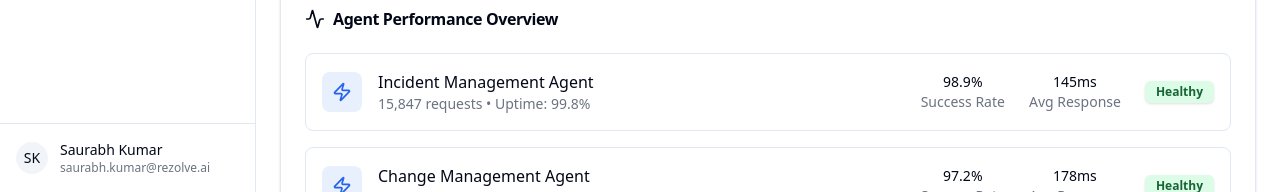
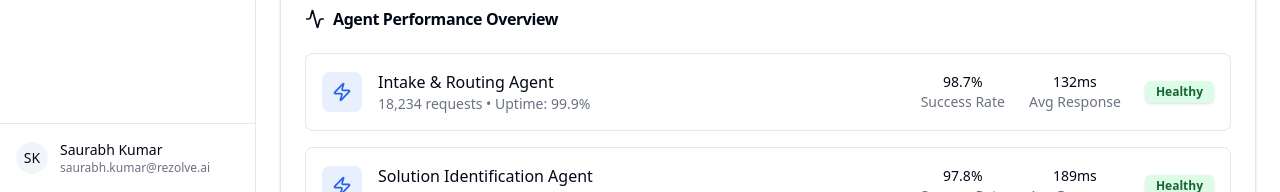
Before and after one commit to sudhanshu-jsh/Agentic-studio, a React (Vite) app: page / in a window 1280 px wide. Shown: the part 608-800 px from the top of the page. Built offline with nearby package versions, Linux system fonts and the light colour scheme.

Commit message:
agent changes

```diff
--- a/src/components/AgentTemplates.tsx
+++ b/src/components/AgentTemplates.tsx
@@ -19,6 +19,11 @@ import {
   Users,
   Zap,
   Filter,
+  Target,
+  Lightbulb,
+  Shield,
+  TrendingUp,
+  AlertTriangle,
 } from "lucide-react";
 
 interface Template {
@@ -29,6 +34,7 @@ interface Template {
   tags: string[];
   icon: React.ReactNode;
   complexity: "Beginner" | "Intermediate" | "Advanced";
+  value?: string;
 }
 
 interface AgentTemplatesProps {
@@ -54,56 +60,62 @@ const AgentTemplates: React.FC<AgentTemplatesProps> = ({
       tags: ["Detection", "Swarming", "Timeline"],
       icon: <Zap className="h-6 w-6" />,
       complexity: "Advanced",
+      value: "Reduces major incident response time by 40-60%, improves stakeholder coordination",
     },
     {
-      id: "intelligent-escalation-monitor",
-      name: "Intelligent Escalation Monitor",
+      id: "intake-routing-agent",
+      name: "Intake & Routing Agent",
       description:
-        "Analyze incident patterns, communication gaps, customer sentiment, team capacity, and context from similar past tickets to predict when human escalation will be needed before SLAs breach.",
+        "Automatically categorizes incoming tickets, assigns priority, and routes to the optimal queue based on content analysis and team capacity. Flags incomplete tickets and escalates to Follow-up Agent when critical information is missing.",
       category: "ITSM",
-      tags: ["Detection", "Prediction", "PagerDuty"],
-      icon: <Bot className="h-6 w-6" />,
-      complexity: "Advanced",
+      tags: ["Triage", "Routing", "Categorization"],
+      icon: <Target className="h-6 w-6" />,
+      complexity: "Intermediate",
+      value: "60-80% reduction in manual triage time, consistent categorization standards",
     },
     {
-      id: "change-risk-advisor",
-      name: "Change Risk Advisor",
+      id: "solution-identification-agent",
+      name: "Solution Identification Agent",
       description:
-        "Estimates risk score from change plan, detects blast radius from past tickets, suggests guardrails, and dynamically chooses approval path.",
-      category: "Change Management",
-      tags: ["Risk-assessment", "Approval", "Escalation"],
-      icon: <FileText className="h-6 w-6" />,
+        "Analyzes ticket content and searches historical resolutions, KB articles, and runbooks to provide ranked solution recommendations. Learns from successful resolutions to improve future suggestions.",
+      category: "Knowledge Management",
+      tags: ["Knowledge", "Resolution", "Learning"],
+      icon: <Lightbulb className="h-6 w-6" />,
       complexity: "Advanced",
+      value: "Faster resolution times, reduced repetitive research, improved knowledge capture",
     },
     {
-      id: "intelligent-change-approver",
-      name: "Intelligent Change Approver",
+      id: "sla-management-risk-agent",
+      name: "SLA Management & Risk Agent",
       description:
-        "Analyzes change requests to estimate risk score using risk factors, blast radius, timing, and historical patterns to auto-approve low-risk changes and flag high-risk ones for human review.",
-      category: "Change Management",
-      tags: ["Risk-assessment", "Auto-approve"],
-      icon: <MessageSquare className="h-6 w-6" />,
-      complexity: "Intermediate",
+        "Continuously monitors SLA health using predictive analytics based on ticket complexity, agent workload, and historical data. Proactively escalates at-risk tickets before breaches occur.",
+      category: "ITSM",
+      tags: ["SLA", "Prediction", "Risk-assessment"],
+      icon: <Shield className="h-6 w-6" />,
+      complexity: "Advanced",
+      value: "40-60% reduction in SLA breaches, enables proactive capacity management",
     },
     {
-      id: "proactive-problem-manager",
-      name: "Proactive Problem Manager",
+      id: "customer-experience-csat-agent",
+      name: "Customer Experience & CSAT Agent",
       description:
-        "Clusters recurring incidents by categories, symptoms, and geographies. Flags all incidents for the problem records, alerts, and suggests fixes and temporary workarounds.",
-      category: "Problem Management",
-      tags: ["Monitoring", "Clustering", "Workarounds"],
+        "Performs real-time sentiment analysis on user communications, tracks satisfaction journey across touchpoints, and alerts supervisors to frustration signals. Triggers contextual surveys and predicts CSAT scores.",
+      category: "ITSM",
+      tags: ["Sentiment", "CSAT", "Experience"],
       icon: <Users className="h-6 w-6" />,
       complexity: "Advanced",
+      value: "15-25% CSAT improvement, early identification of at-risk customers",
     },
     {
-      id: "knowledge-articles-writer",
-      name: "Knowledge Articles Writer",
+      id: "problem-major-incident-detection-agent",
+      name: "Problem & Major Incident Detection Agent",
       description:
-        "Finds high-volume intents with low deflection, drafts KB articles from past resolutions and available knowledge, and initiates knowledge review workflow for human review.",
-      category: "Knowledge Management",
-      tags: ["Low-deflection", "Auto-complete", "Knowledge"],
-      icon: <Search className="h-6 w-6" />,
-      complexity: "Intermediate",
+        "Correlates multiple incidents to identify systemic issues and major events. Analyzes patterns, assesses impact, and automatically escalates to appropriate workflows with aggregated evidence.",
+      category: "Problem Management",
+      tags: ["Detection", "Correlation", "Escalation"],
+      icon: <AlertTriangle className="h-6 w-6" />,
+      complexity: "Advanced",
+      value: "50-70% faster identification of widespread issues, reduced MTTR",
     },
   ];
 
@@ -214,6 +226,15 @@ const AgentTemplates: React.FC<AgentTemplatesProps> = ({
                   <p className="text-sm text-muted-foreground leading-relaxed">
                     {template.description}
                   </p>
+
+                  {template.value && (
+                    <div className="bg-blue-50 border border-blue-200 rounded p-2">
+                      <p className="text-xs text-blue-900 font-medium">
+                        <span className="font-semibold">Value: </span>
+                        {template.value}
+                      </p>
+                    </div>
+                  )}
 
                   <div className="flex flex-wrap gap-2">
                     {template.tags.map((tag) => (
--- a/src/components/Observability.tsx
+++ b/src/components/Observability.tsx
@@ -158,110 +158,118 @@ const Observability: React.FC = () => {
 
   const agentPerformance = [
     {
-      name: "Incident Management Agent",
-      requests: 15847,
-      successRate: 98.9,
-      avgResponseTime: 145,
+      name: "Intake & Routing Agent",
+      requests: 18234,
+      successRate: 98.7,
+      avgResponseTime: 132,
       status: "healthy",
-      uptime: "99.8%",
+      uptime: "99.9%",
     },
     {
-      name: "Change Management Agent",
-      requests: 12934,
-      successRate: 97.2,
-      avgResponseTime: 178,
+      name: "Solution Identification Agent",
+      requests: 15847,
+      successRate: 97.8,
+      avgResponseTime: 189,
       status: "healthy",
-      uptime: "99.3%",
+      uptime: "99.5%",
     },
     {
-      name: "Service Request Agent",
+      name: "SLA Management & Risk Agent",
+      requests: 12934,
+      successRate: 98.2,
+      avgResponseTime: 156,
+      status: "healthy",
+      uptime: "99.7%",
+    },
+    {
+      name: "Customer Experience & CSAT Agent",
       requests: 9721,
-      successRate: 96.8,
+      successRate: 96.9,
+      avgResponseTime: 245,
+      status: "healthy",
+      uptime: "98.8%",
+    },
+    {
+      name: "Problem & Major Incident Detection Agent",
+      requests: 8456,
+      successRate: 95.8,
+      avgResponseTime: 378,
+      status: "warning",
+      uptime: "97.9%",
+    },
+    {
+      name: "Follow-up & Triage Agent",
+      requests: 7892,
+      successRate: 97.4,
+      avgResponseTime: 198,
+      status: "healthy",
+      uptime: "99.2%",
+    },
+    {
+      name: "Automation Execution Agent",
+      requests: 6543,
+      successRate: 98.9,
+      avgResponseTime: 143,
+      status: "healthy",
+      uptime: "99.6%",
+    },
+    {
+      name: "Agent Performance & Coaching Agent",
+      requests: 3876,
+      successRate: 97.1,
       avgResponseTime: 267,
       status: "healthy",
       uptime: "98.9%",
-    },
-    {
-      name: "Problem Management Agent",
-      requests: 6892,
-      successRate: 95.4,
-      avgResponseTime: 392,
-      status: "warning",
-      uptime: "97.6%",
-    },
-    {
-      name: "Knowledge Management Agent",
-      requests: 5456,
-      successRate: 98.1,
-      avgResponseTime: 156,
-      status: "healthy",
-      uptime: "99.1%",
-    },
-    {
-      name: "Asset Management Agent",
-      requests: 3134,
-      successRate: 94.7,
-      avgResponseTime: 523,
-      status: "critical",
-      uptime: "94.2%",
-    },
-    {
-      name: "SLA Management Agent",
-      requests: 2876,
-      successRate: 97.5,
-      avgResponseTime: 234,
-      status: "healthy",
-      uptime: "98.7%",
     },
   ];
 
   const recentAlerts = [
     {
       id: 1,
-      severity: "critical",
-      message: "Asset Management Agent experiencing high error rate (5.3%)",
+      severity: "warning",
+      message: "Problem & Major Incident Detection Agent response time above threshold (378ms)",
       timestamp: "2 minutes ago",
-      agent: "Asset Management Agent",
+      agent: "Problem & Major Incident Detection Agent",
       resolved: false,
     },
     {
       id: 2,
+      severity: "info",
+      message: "Intake & Routing Agent scaled up due to high ticket volume",
+      timestamp: "8 minutes ago",
+      agent: "Intake & Routing Agent",
+      resolved: true,
+    },
+    {
+      id: 3,
       severity: "warning",
-      message: "Problem Management Agent response time above threshold (392ms)",
-      timestamp: "8 minutes ago",
-      agent: "Problem Management Agent",
+      message: "Customer Experience & CSAT Agent detected sentiment drop in 15 tickets",
+      timestamp: "23 minutes ago",
+      agent: "Customer Experience & CSAT Agent",
       resolved: false,
     },
     {
-      id: 3,
+      id: 4,
       severity: "info",
-      message: "Incident Management Agent scaled up due to high P1 incidents",
-      timestamp: "23 minutes ago",
-      agent: "Incident Management Agent",
-      resolved: true,
-    },
-    {
-      id: 4,
-      severity: "warning",
-      message: "Memory usage spike detected in Change Management Agent",
+      message: "Automation Execution Agent completed 127 password resets",
       timestamp: "1 hour ago",
-      agent: "Change Management Agent",
+      agent: "Automation Execution Agent",
       resolved: true,
     },
     {
       id: 5,
-      severity: "info",
-      message: "Service Request Agent auto-approval deployment completed",
+      severity: "critical",
+      message: "SLA Management & Risk Agent detected 8 at-risk tickets approaching breach",
       timestamp: "2 hours ago",
-      agent: "Service Request Agent",
-      resolved: true,
+      agent: "SLA Management & Risk Agent",
+      resolved: false,
     },
     {
       id: 6,
-      severity: "critical",
-      message: "CMDB connection timeout in Asset Management Agent",
+      severity: "info",
+      message: "Solution Identification Agent knowledge base sync completed",
       timestamp: "3 hours ago",
-      agent: "Asset Management Agent",
+      agent: "Solution Identification Agent",
       resolved: true,
     },
   ];
@@ -322,17 +330,29 @@ const Observability: React.FC = () => {
           </SelectTrigger>
           <SelectContent>
             <SelectItem value="all">All Agents</SelectItem>
-            <SelectItem value="incident-management">
-              Incident Management Agent
+            <SelectItem value="intake-routing">
+              Intake & Routing Agent
             </SelectItem>
-            <SelectItem value="change-management">
-              Change Management Agent
+            <SelectItem value="solution-identification">
+              Solution Identification Agent
             </SelectItem>
-            <SelectItem value="service-request">
-              Service Request Agent
+            <SelectItem value="sla-management">
+              SLA Management & Risk Agent
             </SelectItem>
-            <SelectItem value="problem-management">
-              Problem Management Agent
+            <SelectItem value="customer-experience">
+              Customer Experience & CSAT Agent
+            </SelectItem>
+            <SelectItem value="problem-detection">
+              Problem & Major Incident Detection Agent
+            </SelectItem>
+            <SelectItem value="followup-triage">
+              Follow-up & Triage Agent
+            </SelectItem>
+            <SelectItem value="automation-execution">
+              Automation Execution Agent
+            </SelectItem>
+            <SelectItem value="agent-performance">
+              Agent Performance & Coaching Agent
             </SelectItem>
           </SelectContent>
         </Select>
@@ -635,70 +655,70 @@ const Observability: React.FC = () => {
                     time: "14:32:15",
                     type: "info",
                     message:
-                      "Incident Management Agent processed 1,247 P1/P2 incidents in the last hour",
-                    agent: "Incident Management Agent",
+                      "Intake & Routing Agent processed 1,847 tickets with 98.7% auto-categorization",
+                    agent: "Intake & Routing Agent",
                     details:
-                      "Peak performance maintained with 98.9% auto-resolution rate",
+                      "Routed to optimal queues based on team capacity analysis",
                   },
                   {
                     time: "14:28:42",
                     type: "warning",
                     message:
-                      "Problem Management Agent response time increased to 392ms",
-                    agent: "Problem Management Agent",
-                    details: "Investigating potential CMDB query bottleneck",
+                      "Problem & Major Incident Detection Agent response time increased to 378ms",
+                    agent: "Problem & Major Incident Detection Agent",
+                    details: "Analyzing correlation patterns across 47 incidents",
                   },
                   {
                     time: "14:25:18",
                     type: "success",
                     message:
-                      "Change Management Agent completed batch processing of 500 change requests",
-                    agent: "Change Management Agent",
+                      "Automation Execution Agent completed 127 routine tasks automatically",
+                    agent: "Automation Execution Agent",
                     details:
-                      "Auto-approved 127 standard changes for deployment",
+                      "Password resets, software updates, and permission changes executed",
                   },
                   {
                     time: "14:21:03",
                     type: "error",
                     message:
-                      "Asset Management Agent encountered CMDB API rate limit",
-                    agent: "Asset Management Agent",
+                      "SLA Management & Risk Agent detected 8 tickets at risk of breach",
+                    agent: "SLA Management & Risk Agent",
                     details:
-                      "Implementing exponential backoff for CI discovery",
+                      "Proactive escalation triggered for high-priority tickets",
                   },
                   {
                     time: "14:18:56",
                     type: "info",
                     message:
-                      "Service Request Agent started new fulfillment workflow",
-                    agent: "Service Request Agent",
+                      "Follow-up & Triage Agent engaged 23 users for missing information",
+                    agent: "Follow-up & Triage Agent",
                     details:
-                      "Processing 15 hardware requests from IT procurement",
+                      "Multi-channel communication initiated to enrich tickets",
                   },
                   {
                     time: "14:15:22",
                     type: "success",
                     message:
-                      "Knowledge Management Agent created 23 new KB articles",
-                    agent: "Knowledge Management Agent",
+                      "Solution Identification Agent provided ranked solutions for 156 tickets",
+                    agent: "Solution Identification Agent",
                     details:
-                      "Auto-generated from resolved P2 incidents - 89% accuracy rate",
+                      "Searched historical resolutions and KB articles - 94% accuracy",
                   },
                   {
                     time: "14:12:07",
                     type: "warning",
-                    message: "SLA Management Agent memory usage at 78%",
-                    agent: "SLA Management Agent",
+                    message: "Customer Experience & CSAT Agent detected sentiment drop in 15 tickets",
+                    agent: "Customer Experience & CSAT Agent",
                     details:
-                      "Processing large SLA breach analysis - monitoring resource usage",
+                      "Supervisor alerts triggered for at-risk customer interactions",
                   },
                   {
                     time: "14:08:41",
                     type: "info",
-                    message: "  system health check completed successfully",
-                    agent: "System Monitor",
+                    message: "Agent Performance & Coaching Agent completed team metrics analysis",
+                    agent: "Agent Performance & Coaching Agent",
                     details:
-                      "All   agents operational - 97.8% overall service availability",
+                      "Identified 3 skill gaps and suggested coaching opportunities",
                   },
                 ].map((log, index) => (
                   <div
```
Also changed, not shown: src/components/Marketplace.tsx (+153 -19 lines).
